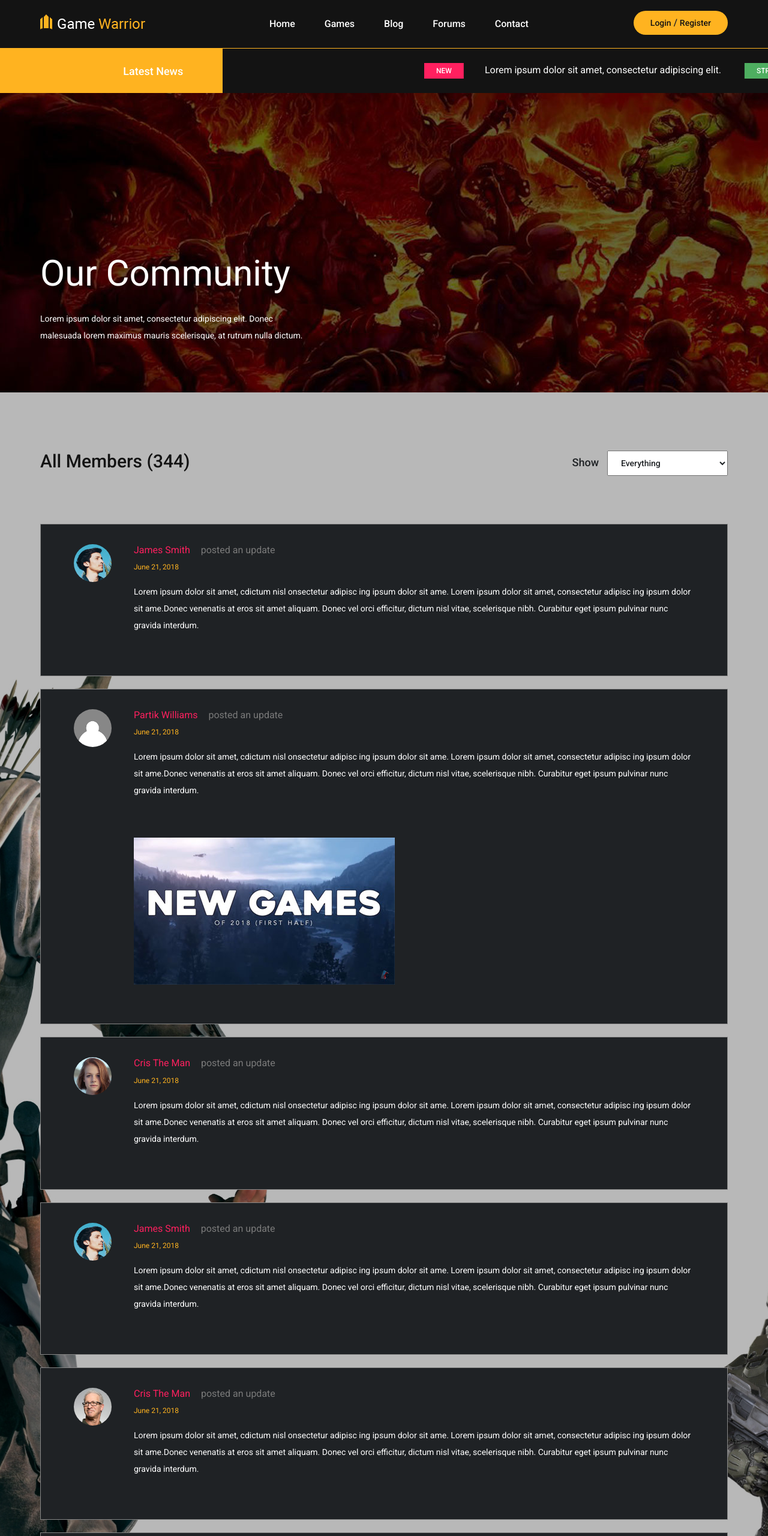
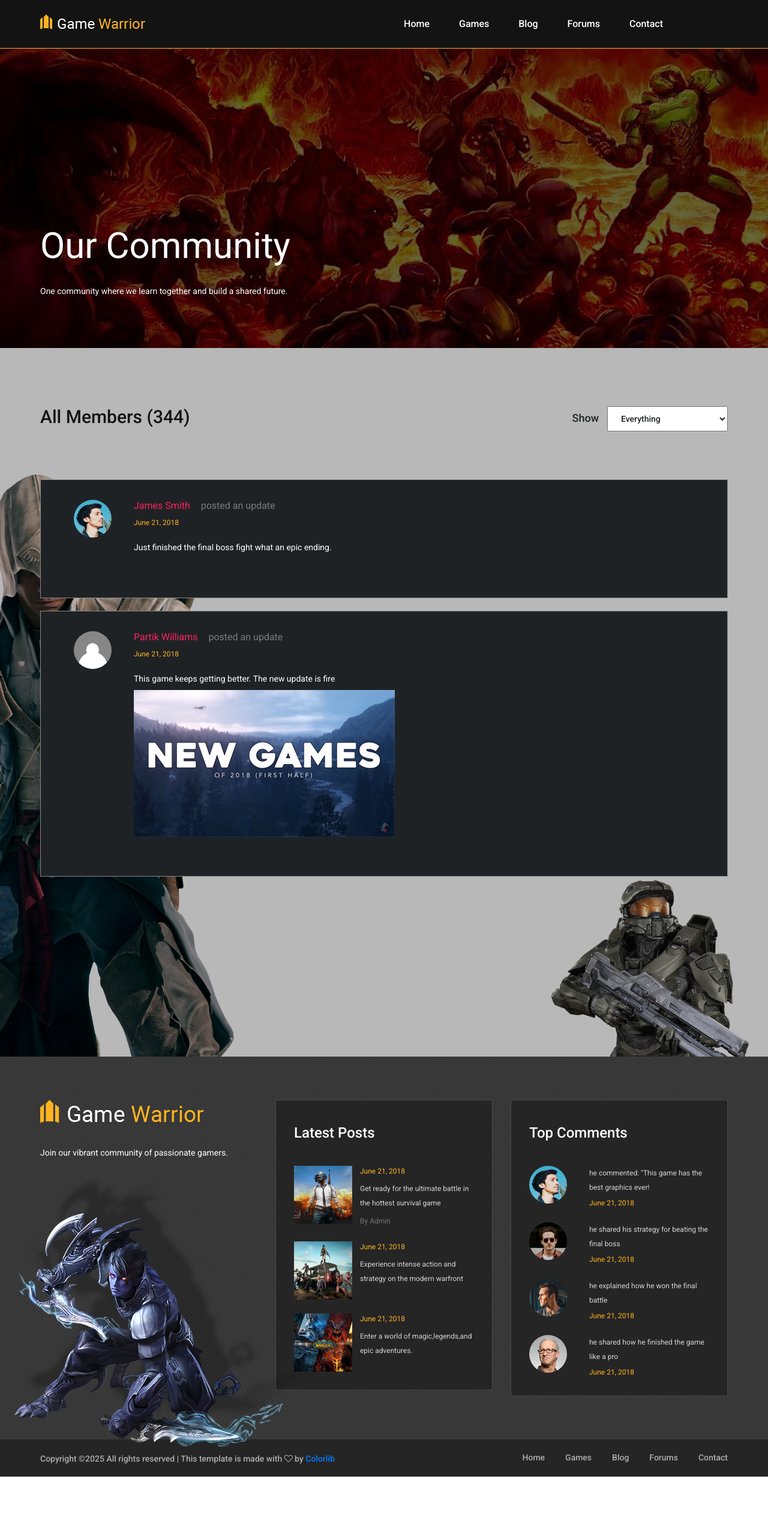
Before and after one commit to AmrAfif/Game, a plain HTML site: page community.html in a window 1280 px wide. Shown: the top 2560 px of the page at 60% size. After the commit the page ends 2461 px from the top, so only its background shows below. Drawn offline with Linux system fonts and the light colour scheme.

Commit message:
Update community.html

```diff
--- a/community.html
+++ b/community.html
@@ -39,9 +39,9 @@
 			<a class="site-logo" href="index.html">
 				<img src="img/logo.png" alt="">
 			</a>
-			<div class="user-panel">
-				<a href="#">Login</a>  /  <a href="#">Register</a>
 			</div>
+
+
 			<!-- responsive -->
 			<div class="nav-switch">
 				<i class="fa fa-bars"></i>
@@ -62,16 +62,7 @@
 
 
 	<!-- Latest news section -->
-	<div class="latest-news-section">
-		<div class="ln-title">Latest News</div>
-		<div class="news-ticker">
-			<div class="news-ticker-contant">
-				<div class="nt-item"><span class="new">new</span>Lorem ipsum dolor sit amet, consectetur adipiscing elit. </div>
-				<div class="nt-item"><span class="strategy">strategy</span>Isum dolor sit amet, consectetur adipiscing elit. </div>
-				<div class="nt-item"><span class="racing">racing</span>Isum dolor sit amet, consectetur adipiscing elit. </div>
-			</div>
-		</div>
-	</div>
+
 	<!-- Latest news section end -->
 
 
@@ -82,7 +73,7 @@
 				<div class="row">
 					<div class="col-xl-5 col-lg-6 text-white">
 						<h2>Our Community</h2>
-						<p>Lorem ipsum dolor sit amet, consectetur adipiscing elit. Donec malesuada lorem maximus mauris scelerisque, at rutrum nulla dictum.</p>
+						<p>One community where we learn together and build a shared future.</p>
 					</div>
 				</div>
 			</div>
@@ -116,7 +107,7 @@
 							<div class="post-content">
 								<h5>James Smith<span>posted an update</span></h5>
 								<div class="post-date">June 21, 2018</div>
-								<p>Lorem ipsum dolor sit amet, cdictum nisl onsectetur adipisc ing ipsum dolor sit ame. Lorem ipsum dolor sit amet, consectetur adipisc ing ipsum dolor sit ame.Donec venenatis at eros sit amet aliquam. Donec vel orci efficitur, dictum nisl vitae, scelerisque nibh. Curabitur eget ipsum pulvinar nunc gravida interdum. </p>
+								<p>Just finished the final boss fight what an epic ending. </p>
 							</div>
 						</div>
 					</li>
@@ -126,8 +117,7 @@
 							<div class="post-content">
 								<h5>Partik Williams<span>posted an update</span></h5>
 								<div class="post-date">June 21, 2018</div>
-								<p>Lorem ipsum dolor sit amet, cdictum nisl onsectetur adipisc ing ipsum dolor sit ame. Lorem ipsum dolor sit amet, consectetur adipisc ing ipsum dolor sit ame.Donec venenatis at eros sit amet aliquam. Donec vel orci efficitur, dictum nisl vitae, scelerisque nibh. Curabitur eget ipsum pulvinar nunc gravida interdum. </p>
-								<div class="attachment-file">
+								<p>This game keeps getting better. The new update is fire</p>
 									<img src="img/attachment.jpg" alt="">
 								</div>
 							</div>
@@ -137,39 +127,28 @@
 						<div class="community-post">
 							<div class="author-avator set-bg" data-setbg="img/authors/5.jpg"></div>
 							<div class="post-content">
-								<h5>Cris The Man<span>posted an update</span></h5>
-								<div class="post-date">June 21, 2018</div>
-								<p>Lorem ipsum dolor sit amet, cdictum nisl onsectetur adipisc ing ipsum dolor sit ame. Lorem ipsum dolor sit amet, consectetur adipisc ing ipsum dolor sit ame.Donec venenatis at eros sit amet aliquam. Donec vel orci efficitur, dictum nisl vitae, scelerisque nibh. Curabitur eget ipsum pulvinar nunc gravida interdum. </p>
-							</div>
+
 						</div>
 					</li>
 					<li>
 						<div class="community-post">
 							<div class="author-avator set-bg" data-setbg="img/authors/1.jpg"></div>
 							<div class="post-content">
-								<h5>James Smith<span>posted an update</span></h5>
-								<div class="post-date">June 21, 2018</div>
-								<p>Lorem ipsum dolor sit amet, cdictum nisl onsectetur adipisc ing ipsum dolor sit ame. Lorem ipsum dolor sit amet, consectetur adipisc ing ipsum dolor sit ame.Donec venenatis at eros sit amet aliquam. Donec vel orci efficitur, dictum nisl vitae, scelerisque nibh. Curabitur eget ipsum pulvinar nunc gravida interdum. </p>
-							</div>
+
 						</div>
 					</li>
 					<li>
 						<div class="community-post">
 							<div class="author-avator set-bg" data-setbg="img/authors/4.jpg"></div>
 							<div class="post-content">
-								<h5>Cris The Man<span>posted an update</span></h5>
-								<div class="post-date">June 21, 2018</div>
-								<p>Lorem ipsum dolor sit amet, cdictum nisl onsectetur adipisc ing ipsum dolor sit ame. Lorem ipsum dolor sit amet, consectetur adipisc ing ipsum dolor sit ame.Donec venenatis at eros sit amet aliquam. Donec vel orci efficitur, dictum nisl vitae, scelerisque nibh. Curabitur eget ipsum pulvinar nunc gravida interdum. </p>
-							</div>
+
 						</div>
 					</li>
 					<li>
 						<div class="community-post">
 							<div class="author-avator set-bg" data-setbg="img/authors/6.jpg"></div>
 							<div class="post-content">
-								<h5>James Smith<span>posted an update</span></h5>
-								<div class="post-date">June 21, 2018</div>
-								<p>Lorem ipsum dolor sit amet, cdictum nisl onsectetur adipisc ing ipsum dolor sit ame. Lorem ipsum dolor sit amet, consectetur adipisc ing ipsum dolor sit ame.Donec venenatis at eros sit amet aliquam. Donec vel orci efficitur, dictum nisl vitae, scelerisque nibh. Curabitur eget ipsum pulvinar nunc gravida interdum. </p>
+
 							</div>
 						</div>
 					</li>
@@ -177,17 +156,13 @@
 						<div class="community-post">
 							<div class="author-avator set-bg" data-setbg="img/authors/7.jpg"></div>
 							<div class="post-content">
-								<h5>Maria Doe<span>posted an update</span></h5>
-								<div class="post-date">June 21, 2018</div>
-								<p>Lorem ipsum dolor sit amet, cdictum nisl onsectetur adipisc ing ipsum dolor sit ame. Lorem ipsum dolor sit amet, consectetur adipisc ing ipsum dolor sit ame.Donec venenatis at eros sit amet aliquam. Donec vel orci efficitur, dictum nisl vitae, scelerisque nibh. Curabitur eget ipsum pulvinar nunc gravida interdum. </p>
+
 							</div>
 						</div>
 					</li>
 				</ul>
 				<div class="site-pagination sp-style-2">
-					<span class="active">01.</span>
-					<a href="#">02.</a>
-					<a href="#">03.</a>
+
 				</div>
 			</div>
 		</div>
@@ -205,7 +180,7 @@
 				<div class="col-lg-4">
 					<div class="footer-logo text-white">
 						<img src="img/footer-logo.png" alt="">
-						<p>Lorem ipsum dolor sit amet, consectetur adipisc ing ipsum dolor sit ame.</p>
+						<p>Join our vibrant community of passionate gamers.</p>
 					</div>
 				</div>
 				<div class="col-lg-4 col-md-6">
@@ -216,7 +191,7 @@
 								<div class="lb-thumb set-bg" data-setbg="img/latest-blog/1.jpg"></div>
 								<div class="lb-content">
 									<div class="lb-date">June 21, 2018</div>
-									<p>Lorem ipsum dolor sit amet, consectetur adipisc ing ipsum </p>
+									<p>Get ready for the ultimate battle in the hottest survival game </p>
 									<a href="#" class="lb-author">By Admin</a>
 								</div>
 							</div>
@@ -224,16 +199,16 @@
 								<div class="lb-thumb set-bg" data-setbg="img/latest-blog/2.jpg"></div>
 								<div class="lb-content">
 									<div class="lb-date">June 21, 2018</div>
-									<p>Lorem ipsum dolor sit amet, consectetur adipisc ing ipsum </p>
-									<a href="#" class="lb-author">By Admin</a>
+									<p>Experience intense action and strategy on the modern warfront </p>
+
 								</div>
 							</div>
 							<div class="lb-item">
 								<div class="lb-thumb set-bg" data-setbg="img/latest-blog/3.jpg"></div>
 								<div class="lb-content">
 									<div class="lb-date">June 21, 2018</div>
-									<p>Lorem ipsum dolor sit amet, consectetur adipisc ing ipsum </p>
-									<a href="#" class="lb-author">By Admin</a>
+									<p> Enter a world of magic,legends,and epic adventures.</p>
+
 								</div>
 							</div>
 						</div>
@@ -246,28 +221,28 @@
 							<div class="tc-item">
 								<div class="tc-thumb set-bg" data-setbg="img/authors/1.jpg"></div>
 								<div class="tc-content">
-									<p><a href="#">James Smith</a> <span>on</span>  Lorem ipsum dolor sit amet, co</p>
+									<p>  he commented: "This game has the best graphics ever!</p>
 									<div class="tc-date">June 21, 2018</div>
 								</div>
 							</div>
 							<div class="tc-item">
 								<div class="tc-thumb set-bg" data-setbg="img/authors/2.jpg"></div>
 								<div class="tc-content">
-									<p><a href="#">James Smith</a> <span>on</span>  Lorem ipsum dolor sit amet, co</p>
+									<p>he shared his strategy for beating the final boss  </p>
 									<div class="tc-date">June 21, 2018</div>
 								</div>
 							</div>
 							<div class="tc-item">
 								<div class="tc-thumb set-bg" data-setbg="img/authors/3.jpg"></div>
 								<div class="tc-content">
-									<p><a href="#">James Smith</a> <span>on</span>  Lorem ipsum dolor sit amet, co</p>
+									<p>he explained how he won the final battle</p>
 									<div class="tc-date">June 21, 2018</div>
 								</div>
 							</div>
 							<div class="tc-item">
 								<div class="tc-thumb set-bg" data-setbg="img/authors/4.jpg"></div>
 								<div class="tc-content">
-									<p><a href="#">James Smith</a> <span>on</span>  Lorem ipsum dolor sit amet, co</p>
+									<p>he shared how he finished the game like a pro</p>
 									<div class="tc-date">June 21, 2018</div>
 								</div>
 							</div>
```
